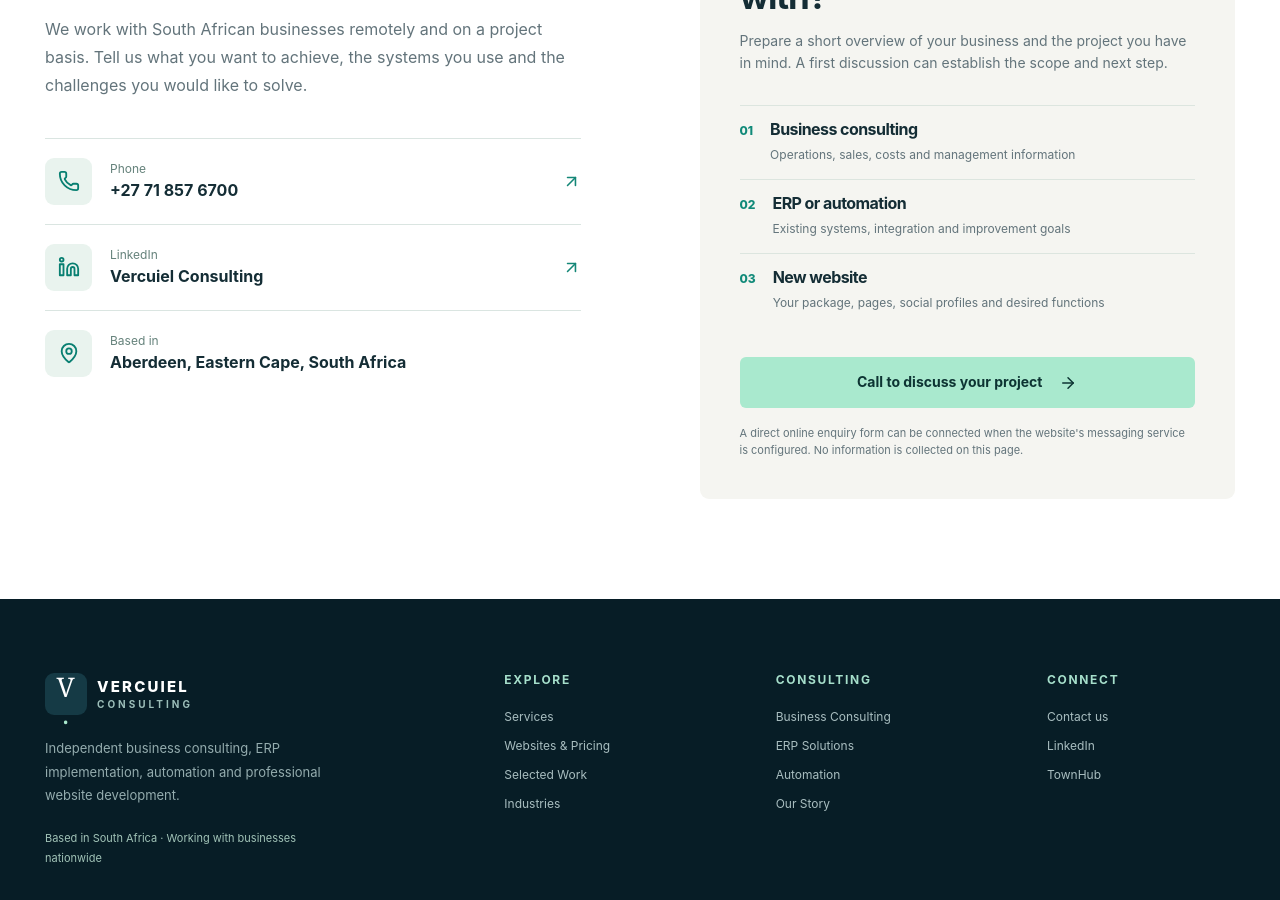
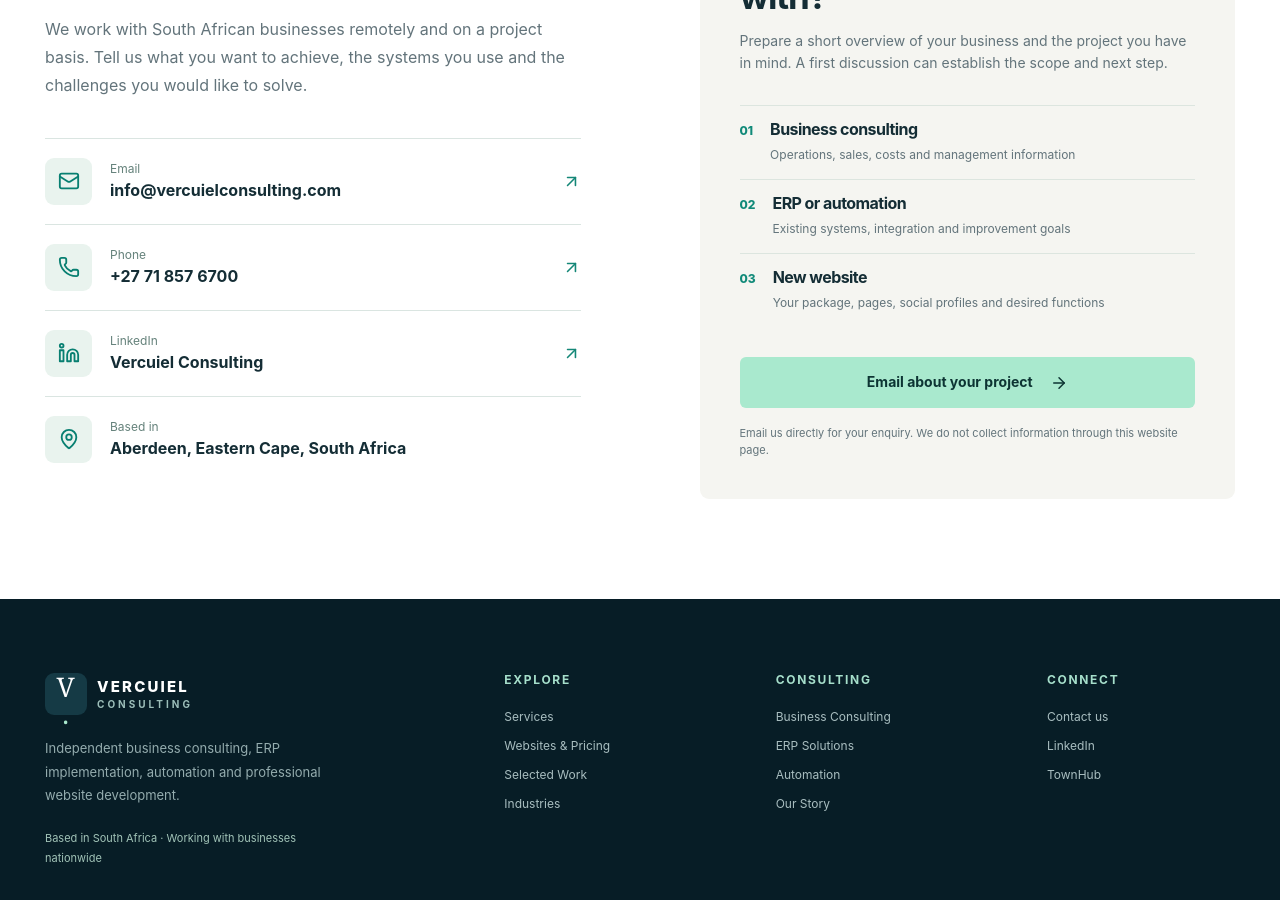
Before and after one commit to andrevercuiel/vercuielconsulting, a Next.js app: page /contact in a window 1280 px wide. Shown: the part 820-1720 px from the top of the page. Built offline with nearby package versions, Linux system fonts and the light colour scheme.

Commit message:
Add confirmed business email and functional contact CTA

```diff
--- a/app/contact/page.jsx
+++ b/app/contact/page.jsx
@@ -1,4 +1,4 @@
-import { Phone, Linkedin, ArrowUpRight, MapPin, ArrowRight } from "lucide-react";
+import { Phone, Mail, Linkedin, ArrowUpRight, MapPin, ArrowRight } from "lucide-react";
 import { PageHero, SectionHead } from "@/components/Elements";
 export const metadata={title:"Contact Vercuiel Consulting",description:"Contact Vercuiel Consulting for business consulting, ERP implementations, automation and website development in South Africa."};
 export default function ContactPage(){
@@ -6,6 +6,7 @@ return <><PageHero eyebrow="Contact us" title={<>Let's talk about <em>your busin
   <section className="section"><div className="container contact-grid">
     <div><SectionHead eyebrow="Get in touch" title="Start with a conversation." description="We work with South African businesses remotely and on a project basis. Tell us what you want to achieve, the systems you use and the challenges you would like to solve."/>
       <div className="contact-direct">
+        <a href="mailto:info@vercuielconsulting.com?subject=Business%20enquiry"><span className="contact-icon"><Mail size={22}/></span><span><small>Email</small><strong>info@vercuielconsulting.com</strong></span><ArrowUpRight size={19}/></a>
         <a href="tel:+27718576700"><span className="contact-icon"><Phone size={22}/></span><span><small>Phone</small><strong>+27 71 857 6700</strong></span><ArrowUpRight size={19}/></a>
         <a href="https://www.linkedin.com/company/vercuielconsulting/" target="_blank" rel="noopener noreferrer"><span className="contact-icon"><Linkedin size={22}/></span><span><small>LinkedIn</small><strong>Vercuiel Consulting</strong></span><ArrowUpRight size={19}/></a>
         <div><span className="contact-icon"><MapPin size={22}/></span><span><small>Based in</small><strong>Aberdeen, Eastern Cape, South Africa</strong></span></div>
@@ -13,7 +14,7 @@ return <><PageHero eyebrow="Contact us" title={<>Let's talk about <em>your busin
     </div>
     <div className="contact-panel"><span className="form-eyebrow">HOW TO GET STARTED</span><h2>What do you need help with?</h2><p>Prepare a short overview of your business and the project you have in mind. A first discussion can establish the scope and next step.</p>
       <div className="contact-options"><div><span>01</span><div><h3>Business consulting</h3><p>Operations, sales, costs and management information</p></div></div><div><span>02</span><div><h3>ERP or automation</h3><p>Existing systems, integration and improvement goals</p></div></div><div><span>03</span><div><h3>New website</h3><p>Your package, pages, social profiles and desired functions</p></div></div></div>
-      <a className="button button-primary contact-action" href="tel:+27718576700">Call to discuss your project <ArrowRight size={18}/></a><p className="contact-fine">A direct online enquiry form can be connected when the website's messaging service is configured. No information is collected on this page.</p>
+      <a className="button button-primary contact-action" href="mailto:info@vercuielconsulting.com?subject=Vercuiel%20Consulting%20Enquiry">Email about your project <ArrowRight size={18}/></a><p className="contact-fine">Email us directly for your enquiry. We do not collect information through this website page.</p>
     </div>
   </div></section></>;
 }
```
